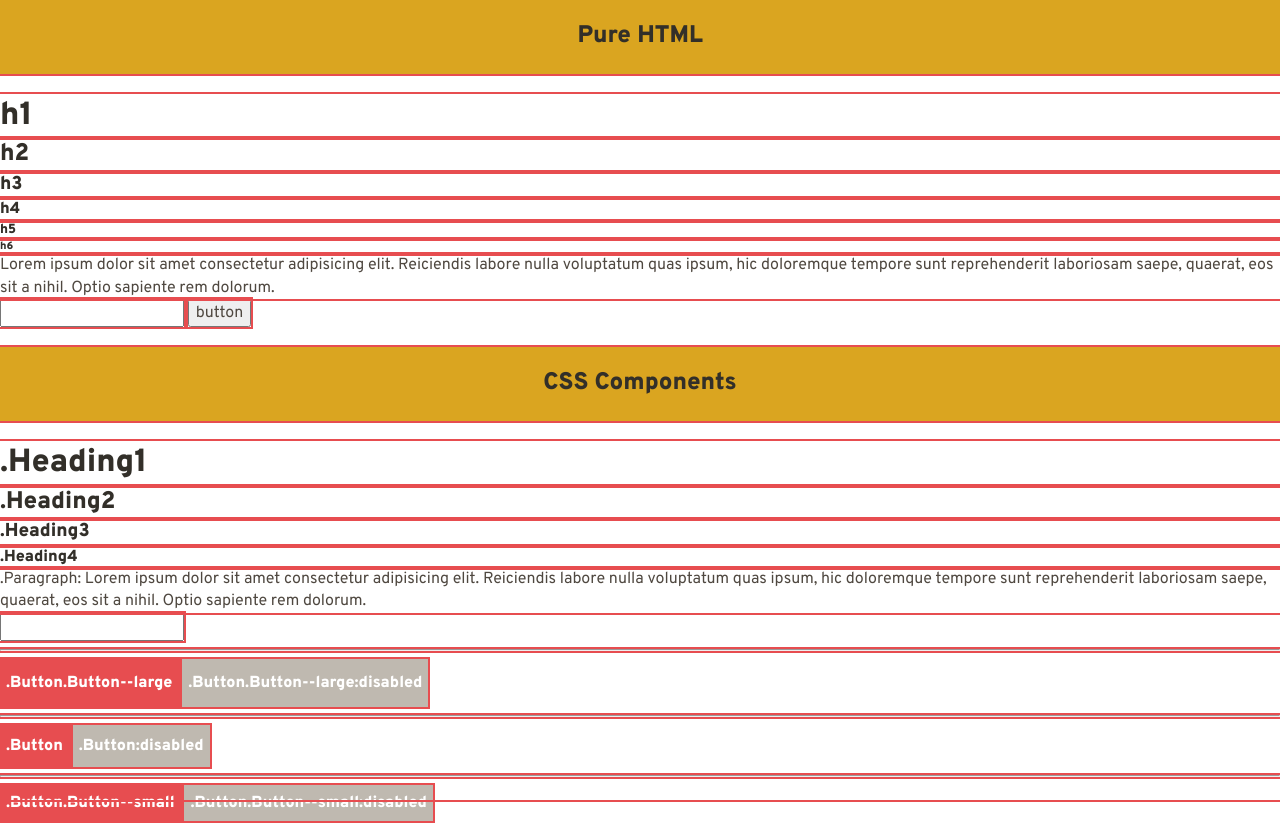
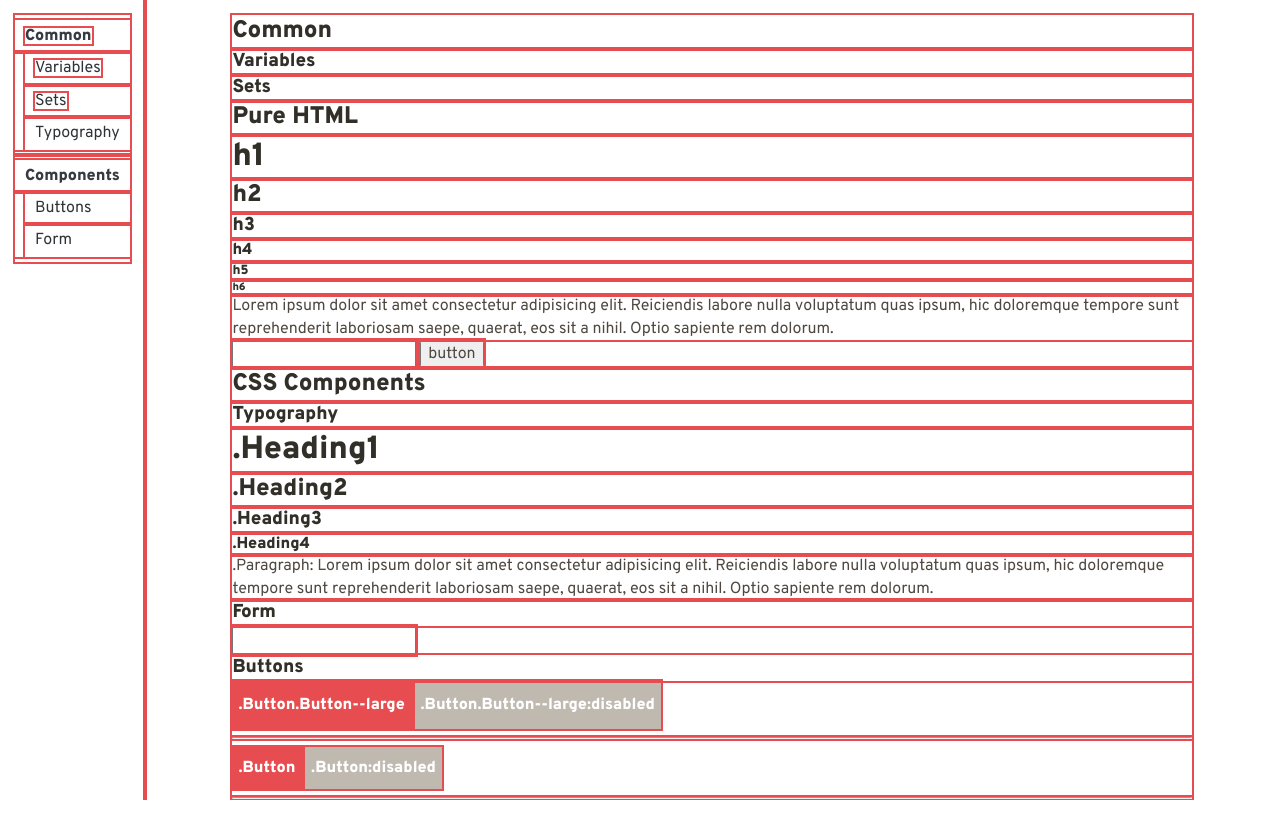
Before and after one commit to jomarcardoso/temas-arezzoco, a plain HTML site: page outstore.html in a window 1280 px wide. Shown: the top 825 px of the page. After the commit the page ends 800 px from the top, so only its background shows below. Drawn offline with nearby package versions, Linux system fonts and the light colour scheme.

```diff
--- a/outstore.html
+++ b/outstore.html
@@ -3,11 +3,58 @@
   <meta charset="UTF-8">
   <meta name="viewport" content="width=device-width, initial-scale=1.0">
   <meta http-equiv="X-UA-Compatible" content="ie=edge">
-  <title>Document</title>
+  <title>Outstore - Guia de estilo</title>
+  <link rel="stylesheet" href="./style-guide/css/main.css">
   <link rel="stylesheet" href="./assets/css/outstore.css">
 </head>
-<body>
-  <h2 style="text-align: center; padding: 20px; background-color: goldenrod; margin-bottom: 20px">Pure HTML</h2>
+<body class="sg-Wrapper">
+  <nav class="sg-Nav">
+    <ul class="sg-Nav-list">
+      <li class="sg-Nav-item">
+        <a href="#section-common">
+          Common
+        </a>
+      </li>
+      <ul class="sg-Nav-subList">
+        <li class="sg-Nav-subItem">
+          <a href="#section-variables">
+            Variables
+          </a>
+        </li>
+        <li class="sg-Nav-subItem">
+          <a href="#section-sets">
+            Sets
+          </a>
+        </li>
+        <li class="sg-Nav-subItem">
+          Typography
+        </li>
+      </ul>
+    </ul>
+    <ul class="sg-Nav-list">
+      <li class="sg-Nav-item">
+        Components
+      </li>
+      <ul class="sg-Nav-subList">
+        <li class="sg-Nav-subItem">
+          Buttons
+        </li>
+        <li class="sg-Nav-subItem">
+          Form
+        </li>
+      </ul>
+    </ul>
+  </nav>
+  <main class="sg-Main">
+    <div class="sg-Main-container">
+      <section class="sg-Section">
+        <h2 id="section-common">Common</h2>
+        <h3 id="section-variables">Variables</h3>
+        <h3 id="section-sets">Sets</h3>
+      </section>
+      <section class="arz-Section">
+        <h2 class="arz-Section-header">Pure HTML</h2>
+        <article class="arz-Section-main">
           <h1>h1</h1>
           <h2>h2</h2>
           <h3>h3</h3>
@@ -17,14 +64,19 @@
           <p>Lorem ipsum dolor sit amet consectetur adipisicing elit. Reiciendis labore nulla voluptatum quas ipsum, hic doloremque tempore sunt reprehenderit laboriosam saepe, quaerat, eos sit a nihil. Optio sapiente rem dolorum.</p>
           <input type="text">
           <button>button</button>
-  <h2 style="text-align: center; padding: 20px; background-color: goldenrod; margin: 20px 0">CSS Components</h2>
+        </article>
+      </section>
+      <section class="arz-Section">
+        <h2 class="arz-Section-header">CSS Components</h2>
+        <h3 class="arz-Section-header2">Typography</h3>
         <h1 class="Heading1">.Heading1</h1>
         <h2 class="Heading2">.Heading2</h2>
         <h3 class="Heading3">.Heading3</h3>
         <h4 class="Heading4">.Heading4</h4>
         <p class="Paragraph">.Paragraph: Lorem ipsum dolor sit amet consectetur adipisicing elit. Reiciendis labore nulla voluptatum quas ipsum, hic doloremque tempore sunt reprehenderit laboriosam saepe, quaerat, eos sit a nihil. Optio sapiente rem dolorum.</p>
+        <h3 class="arz-Section-header2">Form</h3>
         <input class="Input" type="text">
-  <hr>
+        <h3 class="arz-Section-header2">Buttons</h3>
         <button class="Button Button--large">.Button.Button--large</button>
         <button class="Button Button--large" disabled>.Button.Button--large:disabled</button>
         <hr>
@@ -60,5 +112,9 @@
         <hr>
         <button class="Button Button--outline Button--primary Button--small">.Button.Button--outline.Button--primary.Button--small</button>
         <button class="Button Button--outline Button--primary Button--small" disabled>.Button.Button--outline.Button--primary.Button--small:disabled</button>
+      </section>
+    </div>
+  </main>
+  <script type="module" src="./style-guide/js/index.js"></script>
 </body>
 </html>
--- /dev/null
+++ b/style-guide/css/main.css
@@ -0,0 +1,52 @@
+:root {
+  --colorPrimary: brown;
+  --colorDark: hsl(210, 10%, 20%);
+  --colorDarker: hsl(210, 10%, 23%);
+}
+
+.sg-Main,
+.sg-Nav {
+  padding: 15px;
+}
+
+.sg-Nav-list {
+  padding: 5px 0;
+}
+
+.sg-Nav-subList {
+  padding-left: 10px;
+}
+
+.sg-Nav-item {
+  padding: 5px 10px;
+  color: var(--colorDarker);
+  font-weight: bold;
+}
+
+.sg-Nav-subItem {
+  padding: 5px 10px;
+  color: var(--colorDark);
+}
+
+.sg-Main-container {
+  max-width: 960px;
+  margin: 0 auto;
+}
+
+@media (min-width: 768px) {
+  .sg-Wrapper {
+    display: flex;
+    height: 100%;
+    scroll-behavior: smooth;
+  }
+
+  .sg-Main,
+  .sg-Nav {
+    height: 100%;
+    overflow-y: auto;
+  }
+
+  .sg-Main {
+    flex: 1;
+  }
+}
```
Also changed, not shown: index.html (added, +12 -0 lines), style-guide/js/index.js (added). Lines whose indentation alone changed are shown as unchanged.
